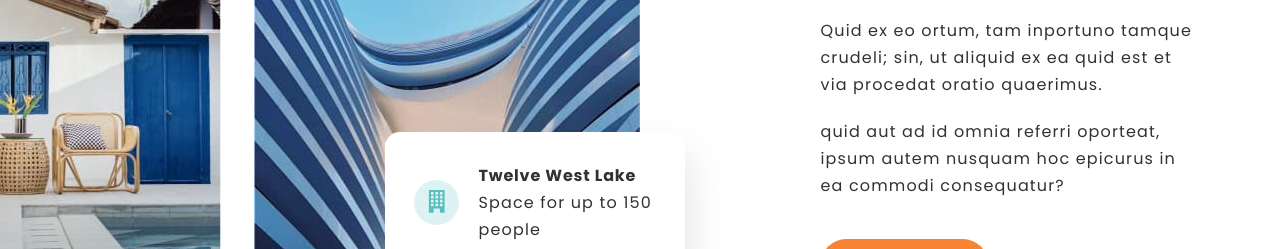
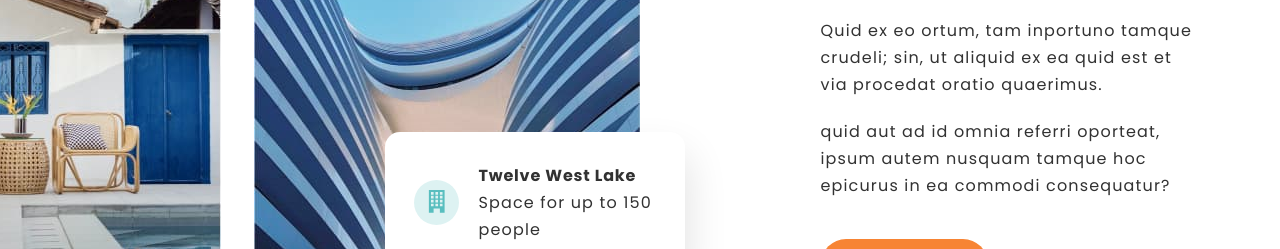
Before and after one commit to antasth/antasth.github.io, a plain HTML site: page index.html in a window 1280 px wide. Shown: the part 1211-1460 px from the top of the page. Drawn offline with Linux system fonts and the light colour scheme.

Commit message:
change text

```diff
--- a/index.html
+++ b/index.html
@@ -98,7 +98,7 @@
             </div>
             <div class="cards__text">
                <p> Quid ex eo ortum, tam inportuno tamque crudeli; sin, ut aliquid ex ea quid est et via procedat oratio quaerimus.</p>
-               <p>quid aut ad id omnia referri oporteat, ipsum autem nusquam hoc epicurus in ea commodi consequatur?</p>
+               <p>quid aut ad id omnia referri oporteat, ipsum autem nusquam tamque hoc epicurus in ea commodi consequatur?</p>
             </div>
             <a href="" class="cards__btn btn btn-orange">Learn more</a>
          </div><!-- /cards__info -->
```
